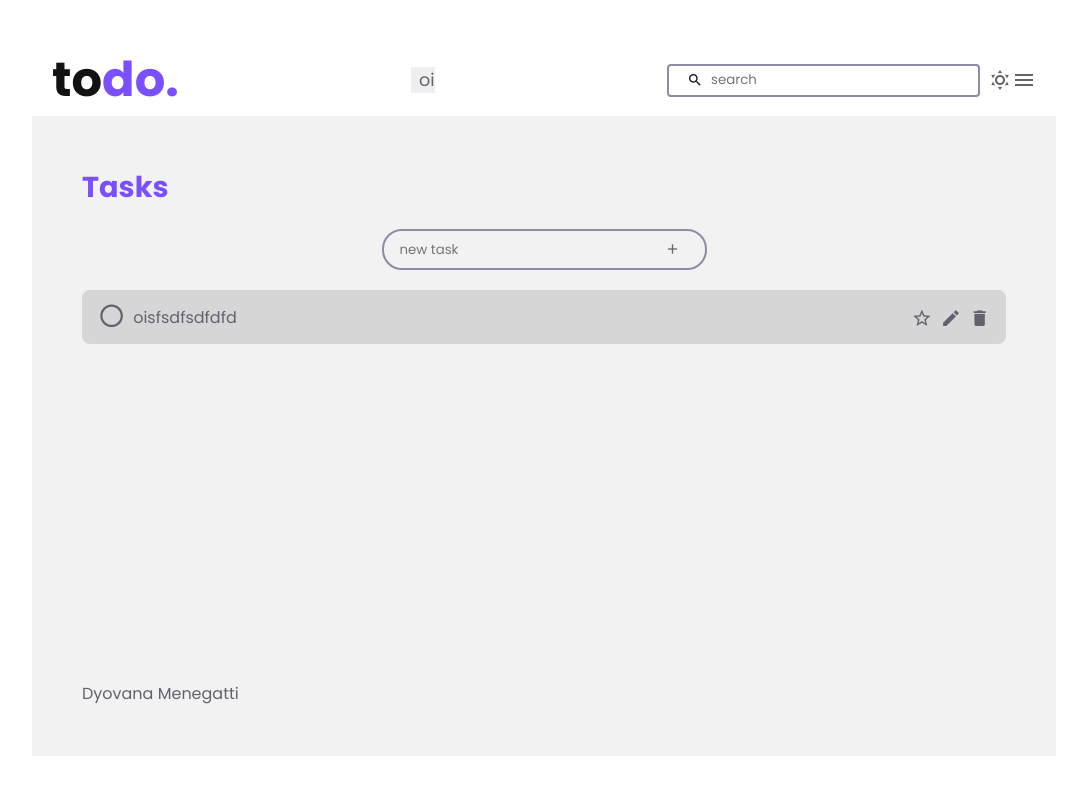
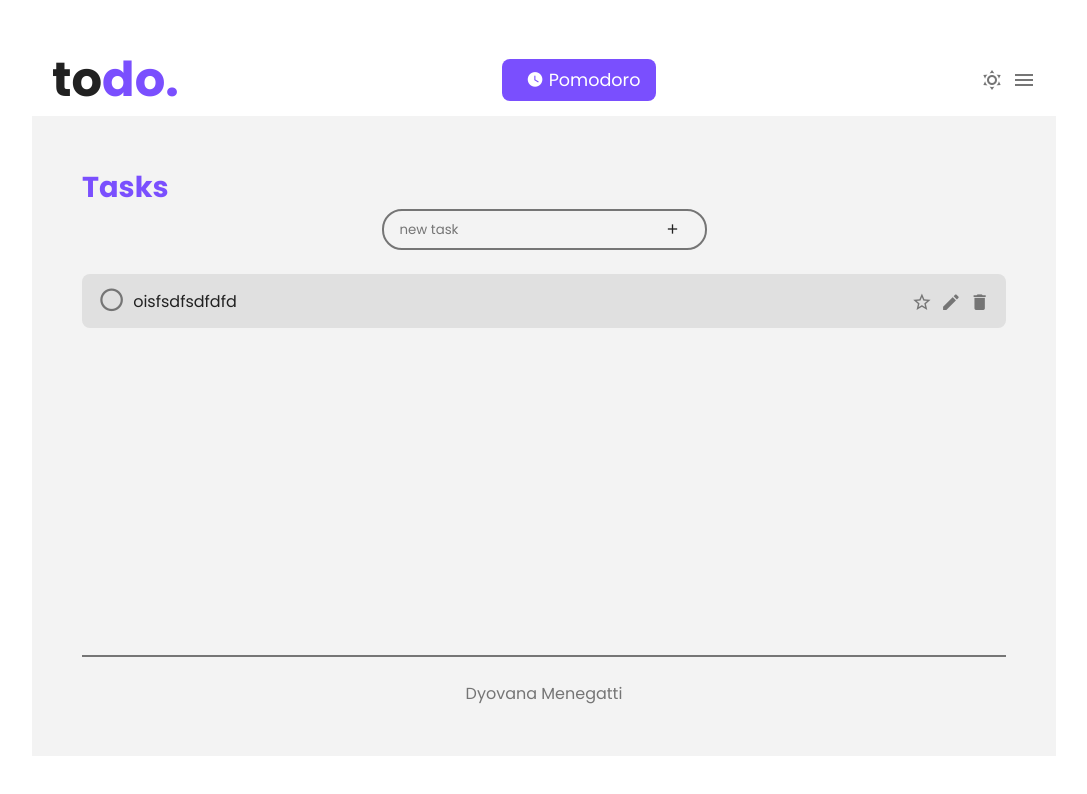
Before and after one commit to dyomenegatti/pomo-task, a Vue app: page / in a window 1280 px wide. Shown: the top 794 px of the page, without its empty margins (96-1183 px from the left). Built offline with nearby package versions, Linux system fonts and the light colour scheme.

Commit message:
feat: finalizar interfaces

```diff
--- a/src/App.vue
+++ b/src/App.vue
@@ -31,12 +31,12 @@ export default {
 }
 
 .light-theme {
-  background: $background-primary-light;
-  color: $text-light;
+  background: $light-bg;
+  color: $light-text;
 }
 
 .dark-theme {
-  background: $background-primary-dark;
-  color: $text-dark;
+  background: $dark-bg;
+  color: $dark-text;
 }
 </style>
--- a/src/assets/styles/_variables.scss
+++ b/src/assets/styles/_variables.scss
@@ -2,24 +2,22 @@
 
 $font-main: 'Poppins', sans-serif;
 
-$white: #fff;
-$black: #121215;
 $primary: #7A4FFE;
-$color-text: #8C8CA7;
-$color-text-light: #62626f;
 
-// Light Theme
-$text-light: $black;
-$background-primary-light: $white;
-$background-secondary-light: #F2F2F2;
-$background-task-light: #D6D6D6;
-$new-task-light: $color-text;
-$icons-light: #2F2D36;
+// Light Mode
+$light-bg: #FFFFFF;
+$light-bg-list: #F3F3F3;
+$light-bg-item: #E0E0E0;
+$light-bg-pomodoro: #EAEAEB;
+$light-border: #D6D6D6;
+$light-text: #212121;
+$light-text-secondary: #757575;
 
-// Dark Theme
-$text-dark: $white;
-$background-primary-dark: $black;
-$background-secondary-dark: #2F2D36;
-$background-task-dark: #18181C;
-$new-task-dark: #2F2D36;
-$icons-dark: $white;
+// Dark Mode
+$dark-bg: #121212;
+$dark-bg-list: #1E1E1E;
+$dark-bg-item: #2C2C2C;
+$dark-bg-pomodoro: #2F2D36;
+$dark-border: #373737;
+$dark-text: #E1E1E1;
+$dark-text-secondary: #A0A0A0;
--- a/src/components/Button.vue
+++ b/src/components/Button.vue
@@ -45,7 +45,7 @@ export default {
     .button__title {
         font-size: 1.1rem;
         cursor: pointer;
-        color: $color-text-light;
+        color: $light-text-secondary;
 
         &:hover {
             color: $primary;
@@ -64,16 +64,19 @@ export default {
     &.light-theme {
         .button__primary,
         .button__title {
-            color: $color-text-light;
+            color: $light-text-secondary;
         }
     }
 
     &.dark-theme {
         .button__primary,
         .button__title {
-            color: $text-dark;
-            background: transparent;
+            color: $dark-text-secondary;
         }
     }
 }
+
+button {
+    background: transparent;
+}
 </style>
--- a/src/components/Filters.vue
+++ b/src/components/Filters.vue
@@ -1,50 +1,44 @@
 <template>
-  <div :class="themeClass" class="container">
-    <div class="content">
+  <div :class="[themeClass, 'filters']">
+    <div class="filters__content">
       <Title subtitle="Filters"></Title>
 
-      <div class="filters">
-        <ul class="filters-list">
-          <li class="filter-btn" v-if="showInputSearch" @click="handleInputSearch">
+      <div class="filters__list-container">
+        <ul class="filters__list">
+          <li class="filters__item">
             <Button :hasTitle="true">
               <template v-slot:icon>
-                <i class="mdi mdi-magnify"></i>
+                <i class="filters__icon mdi mdi-magnify"></i>
               </template>
               <template v-slot:text>
                 search
               </template>
             </Button>
           </li>
-
-          <div class="filter-search" v-else @click="handleInputSearch">
-            <Input placeholder="search" icon="mdi mdi-magnify" iconPosition="left" customClass="input-square" />
-            <i class="mdi mdi-close"></i>
-          </div>
-
-          <li class="filter-btn">
+          <li class="filters__item">
             <Button :hasTitle="true">
               <template v-slot:icon>
-                <i class="mdi mdi-star"></i>
+                <i class="filters__icon mdi mdi-star"></i>
               </template>
               <template v-slot:text>
                 favorites
               </template>
             </Button>
           </li>
-          <li class="filter-btn">
+          <li class="filters__item">
             <Button :hasTitle="true">
               <template v-slot:icon>
-                <i class="mdi mdi-check-circle"></i>
+                <i class="filters__icon mdi mdi-check-circle"></i>
               </template>
               <template v-slot:text>
                 complete
               </template>
             </Button>
           </li>
-          <li class="filter-btn">
+          <li class="filters__item">
             <Button :hasTitle="true">
               <template v-slot:icon>
-                <i class="mdi mdi-delete"></i>
+                <i class="filters__icon mdi mdi-delete"></i>
               </template>
               <template v-slot:text>
                 deleted
@@ -52,10 +46,6 @@
             </Button>
           </li>
         </ul>
-        <div class="filters-footer">
-          <div class="underline"></div>
-          <span class="copyright">Dyovana Menegatti</span>
-        </div>
       </div>
     </div>
   </div>
@@ -65,12 +55,11 @@
 import themeMixin from "@/mixins/themeMixin";
 import Title from "./Title.vue";
 import Button from "./Button.vue";
-import Input from "./Input.vue";
 
 export default {
   name: "FiltersApp",
   mixins: [themeMixin],
-  components: { Title, Button, Input, },
+  components: { Title, Button, },
   data() {
     return {
       showInputSearch: false,
@@ -91,86 +80,38 @@ export default {
 <style lang="scss" scoped>
 @import "@/assets/styles/_variables.scss";
 
-.container {
+.filters {
+  border-radius: 10px;
   &.light-theme {
-    background: $background-secondary-light;
-    color: $color-text-light;
+    background: $light-bg;
   }
 
   &.dark-theme {
-    background: $background-task-dark;
-    color: $text-dark;
-
-    .filters ul .filter-btn button {
-      color: $text-dark !important;
-    }
-    .filters .filters-footer .underline {
-      background: $text-dark !important;
-    }
-    .filters .filters-footer .copyright {
-      color: $text-dark !important;
-    }
-    .input-search {
-      display: flex;
-      justify-content: center;
-      align-items: center;
-      gap: 4px;
-      border: 1px solid $text-dark;
-      border-radius: 4px;
-      padding: 5px 15px;
-    }
-    .input-search input {
-      background: transparent;
-    }
+    background: $dark-bg;
   }
 }
 
-.container .content {
-  padding: 50px;
-  height: 80vh;
-  border-radius: 10px;
+.filters__content {
+  padding: 20px;
+  height: auto;
+  width: 200px;
   display: flex;
   flex-direction: column;
+  gap: 8px;
+}
 
-  .filters {
-    height: 100%;
-    width: 100%;
+.filters__list-container {
+  width: auto;
   display: flex;
   flex-direction: column;
   justify-content: space-between;
   align-items: flex-start;
-    ul {
+}
+
+.filters__list {
   list-style-type: none;
   display: flex;
   flex-direction: column;
   gap: 16px;
-
-      .filter-search {
-        display: flex;
-        align-items: center;
-        gap: 8px;
-        .mdi {
-          font-size: 0.8rem;
-        }
-      }
-    }
-
-    .filters-footer {
-      display: flex;
-      flex-direction: column;
-      justify-content: center;
-      align-items: center;
-      width: 100%;
-      .underline {
-        width: 100%;
-        height: 2px;
-        background: $color-text-light;
-      }
-      .copyright {
-        color: $color-text-light;
-        margin-top: 24px;
-      }
-    }
-  }
 }
 </style>
--- a/src/components/Header.vue
+++ b/src/components/Header.vue
@@ -1,31 +1,46 @@
 <template>
   <header class="header">
+    <div class="header__title">
       <Title
         title="to"
         second-title="do."
       ></Title>
+    </div>
 
-    <!-- <button :class="themeClass" @click="handleButtonClick">
-      <i v-if="lightMode" class="mdi mdi-weather-sunny"></i>
-      <i v-else class="mdi mdi-weather-night"></i>
-    </button> -->
-
-    <Button :hasTitle="true" @click="handleButtonClick">
+    <div class="header__timer">
+      <Button :hasTitle="true" @click="handleOpenModal" class="header__pomodoro">
         <template #text>
-        oi
+          <i class="mdi mdi-clock"></i>
+          Pomodoro
         </template>
       </Button>
 
+      <Pomodoro
+        :showModal="showModal"
+        @close="handleCloseModal"
+      />
+    </div>
+
     <div class="header__actions">
-      <Input placeholder="search" icon="mdi mdi-magnify" iconPosition="left" customClass="input-square" />
+      <Input v-if="showInputSearch" placeholder="search" icon="mdi mdi-magnify" iconPosition="left" customClass="input-square" />
+
       <Button :hasTitle="false" @click="handleButtonClick">
         <template v-slot>
           <i v-if="lightMode" class="mdi mdi-weather-sunny"></i>
           <i v-else class="mdi mdi-weather-night"></i>
+        </template>
+      </Button>
 
+      <div class="header__menu">
+        <Button :hasTitle="false" @click="handleOpenDialog">
+          <template v-slot>
             <i class="mdi mdi-menu"></i>
           </template>
         </Button>
+        <div v-if="showMenu" class="header__dropdown-menu">
+          <Filters />
+        </div>
+      </div>
     </div>
   </header>
 </template>
@@ -35,15 +50,26 @@ import { mapActions } from "vuex";
 import themeMixin from "@/mixins/themeMixin";
 import Title from "./Title.vue";
 import Button from "./Button.vue";
+import Pomodoro from "./Pomodoro.vue";
 import Input from "./Input.vue";
+import Filters from "./Filters.vue";
 
 export default {
   name: "AppHeader",
   mixins: [themeMixin],
-  components: { Title, Button, Input, },
+  components: {
+    Title,
+    Button,
+    Pomodoro,
+    Input,
+    Filters,
+  },
   data() {
     return {
       lightMode: true,
+      showMenu: false,
+      showModal: false,
+      showInputSearch: false,
     };
   },
   methods: {
@@ -51,6 +77,15 @@ export default {
     handleButtonClick() {
       this.toggleTheme();
       this.lightMode = !this.lightMode;
+    },
+    handleOpenDialog() {
+      this.showMenu = !this.showMenu;
+    },
+    handleOpenModal() {
+      this.showModal = true;
+    },
+    handleCloseModal() {
+      this.showModal = false;
     },
   },
 };
@@ -63,27 +98,40 @@ export default {
   display: flex;
   justify-content: space-between;
   align-items: center;
-  padding: 0px 20px;
+  padding: 0 20px;
 
-  .header__actions {
-    display: flex;
-    align-items: center;
-    gap: 8px;
+  &__timer {
+    background: $primary;
+    padding: 8px 16px;
+    border-radius: 8px;
+
+    ::v-deep button {
+      color: white !important;
+
+      :hover {
+        color: white !important;
+      }
+    }
   }
 
-  // button {
-  //   font-size: 1.5rem;
-  //   background: transparent;
-  //   margin: 15px;
-  //   cursor: pointer;
+  &__actions {
+    display: flex;
+    gap: 8px;
+    justify-content: flex-end;
 
-  //   &.light-theme {
-  //     color: $text-light;
-  //   }
+    .header__menu {
+      position: relative;
 
-  //   &.dark-theme {
-  //     color: $text-dark;
-  //   }
-  // }
+      .header__dropdown-menu {
+        position: absolute;
+        top: 100%;
+        right: 0;
+        background: $light-bg;
+        box-shadow: 0 2px 10px rgba(0, 0, 0, 0.1);
+        border-radius: 4px;
+        z-index: 1000;
+      }
+    }
+  }
 }
 </style>
--- a/src/components/Input.vue
+++ b/src/components/Input.vue
@@ -69,15 +69,16 @@ export default {
 }
 
 .input-rounded {
-    border: $color-text 2px solid;
+  border: $light-text-secondary 2px solid;
   border-radius: 20px;
   padding: 6px 16px;
 }
 
 .input-square {
-    border: $color-text 2px solid;
+  border: $light-text-secondary 2px solid;
   border-radius: 4px;
   padding: 2px 10px;
+
 }
 
 .input-underline {
@@ -89,7 +90,12 @@ input {
   border: none;
   outline: none;
   background: transparent;
-    color: $color-text;
+  color: $light-text-secondary;
+}
+
+@media (max-width: 768px) {
+  .input-container {
     width: 100%;
   }
+}
 </style>
--- /dev/null
+++ b/src/components/Pomodoro.vue
@@ -0,0 +1,112 @@
+<template>
+  <div class="modal-pomodoro__overlay" v-if="showModal">
+    <div class="modal-pomodoro__content" :class="themeClass">
+      <div class="modal-pomodoro__close" @click="handleCloseModal">
+        <i class="mdi mdi-close"></i>
+      </div>
+
+      <div class="modal-pomodoro__timer">
+        <span class="timer">25:00</span>
+
+        <div class="actions">
+          <i class="mdi mdi-play"></i>
+          <i class="mdi mdi-stop"></i>
+          <i class="mdi mdi-pause"></i>
+          <i class="mdi mdi-tools"></i>
+        </div>
+      </div>
+    </div>
+  </div>
+</template>
+
+<script>
+import themeMixin from "@/mixins/themeMixin";
+
+export default {
+  name: 'ModalPomodoro',
+  mixins: [themeMixin],
+  props: {
+    showModal: {
+      type: Boolean,
+      default: false,
+    },
+  },
+  methods: {
+    handleCloseModal() {
+      this.$emit('close');
+    },
+  },
+}
+</script>
+
+<style lang="scss" scoped>
+@import "@/assets/styles/_variables.scss";
+
+.light-theme {
+  background: $light-bg-pomodoro;
+  color: $light-text;
+}
+
+.dark-theme {
+  background: $dark-bg-pomodoro;
+  color: $dark-text;
+}
+
+.modal-pomodoro__overlay {
+  position: fixed;
+  top: 0;
+  left: 0;
+  width: 100%;
+  height: 100%;
+  background: rgba(0, 0, 0, 0.5);
+  display: flex;
+  justify-content: center;
+  align-items: center;
+  z-index: 1000;
+}
+
+.modal-pomodoro__content {
+  padding: 20px;
+  border-radius: 8px;
+  width: 40%;
+  height: 40%;
+  display: flex;
+  flex-direction: column;
+  align-items: center;
+
+  .modal-pomodoro__close {
+    display: flex;
+    align-self: flex-end;
+    font-size: 1.6rem;
+
+    .mdi {
+      cursor: pointer;
+    }
+  }
+
+  .modal-pomodoro__timer {
+    display: flex;
+    flex-direction: column;
+    justify-content: center;
+    align-items: center;
+    height: 100%;
+    margin-bottom: 15px;
+
+    span {
+      font-size: 4.0rem;
+      font-weight: bold;
+    }
+
+    .actions {
+      display: flex;
+      gap: 8px;
+      font-size: 2.2rem;
+
+      .mdi {
+        cursor: pointer;
+      }
+    }
+  }
+}
+
+</style>
--- a/src/components/TaskItem.vue
+++ b/src/components/TaskItem.vue
@@ -43,16 +43,6 @@ export default {
 @import "@/assets/styles/_variables.scss";
 
 .item-container {
-  &.light-theme {
-    background: $background-task-light;
-    color: $color-text-light;
-  }
-
-  &.dark-theme {
-    background: $background-secondary-dark;
-    color: $text-dark;
-  }
-
   width: 100%;
   height: auto;
   padding: 6px 16px;
@@ -60,6 +50,16 @@ export default {
   display: flex;
   justify-content: space-between;
   align-items: center;
+
+  &.light-theme {
+    background: $light-bg-item;
+    color: $light-text;
+  }
+
+  &.dark-theme {
+    background: $dark-bg-item;
+    color: $dark-text;
+  }
 
   i {
     font-size: 1.3rem;
--- a/src/components/Tasks.vue
+++ b/src/components/Tasks.vue
@@ -1,16 +1,19 @@
 <template>
-  <div :class="themeClass" class="tasks-container">
-    <div class="content">
+  <div :class="themeClass" class="tasks">
+    <div class="tasks__content">
       <Title subtitle="Tasks"></Title>
 
-      <div class="tasks">
+      <div class="tasks__list">
+        <div class="tasks__item">
           <Input placeholder="new task" icon="mdi mdi-plus" iconPosition="right" customClass="input-rounded" />
 
           <TaskItem />
         </div>
-      <div class="filters-footer">
-          <div class="underline"></div>
-          <span class="copyright">Dyovana Menegatti</span>
+      </div>
+
+      <div class="tasks__footer">
+          <div class="tasks__underline"></div>
+          <span class="tasks__copyright">Dyovana Menegatti</span>
         </div>
     </div>
   </div>
@@ -41,52 +44,63 @@ export default {
 <style lang="scss" scoped>
 @import "@/assets/styles/_variables.scss";
 
-.tasks-container {
+.tasks {
   &.light-theme {
-    background: $background-secondary-light;
-    color: $color-text-light;
+    background: $light-bg-list;
   }
 
   &.dark-theme {
-    background: $background-task-dark;
-    color: $text-dark;
-  }
+    background: $dark-bg-list;
   }
 
-.tasks-container .content {
+  &__content {
     width: 80vw;
     height: 80vh;
     padding: 50px;
     border-radius: 10px;
     display: flex;
     flex-direction: column;
-
     .title {
       font-size: 1.8rem;
       font-weight: bold;
       color: $primary;
     }
+  }
 
-  .tasks {
+  &__list {
     height: 100%;
     width: 100%;
     display: flex;
     flex-direction: column;
-    justify-content: flex-start;
+    justify-content: space-between;
     align-items: center;
     gap: 20px;
 
-    .new-task {
-      border: $color-text 2px solid;
-      border-radius: 20px;
-      padding: 6px 16px;
-      input {
-        background: transparent;
-        color: $color-text;
+    .tasks__item {
+      width: 100%;
+      display: flex;
+      flex-direction: column;
+      gap: 24px;
+      align-items: center;
     }
-      .mdi-plus {
-        color: $color-text;
   }
+
+  &__footer {
+    display: flex;
+    flex-direction: column;
+    justify-content: space-between;
+    align-items: center;
+    width: 100%;
+
+    .tasks__underline {
+      width: 100%;
+      height: 2px;
+      background: $light-text-secondary;
+    }
+
+    .tasks__copyright {
+      color: $light-text-secondary;
+      margin-top: 24px;
     }
   }
 }
--- a/src/views/ToDo.vue
+++ b/src/views/ToDo.vue
@@ -28,11 +28,10 @@ export default {
 @import "@/assets/styles/_variables.scss";
 
 .container {
-  // max-width: 100vw;
-  // min-height: 100vh;
-
   .content {
     display: flex;
+    justify-content: center;
+    align-items: center;
     gap: 20px;
   }
 }
```
Lines whose indentation alone changed are shown as unchanged.
